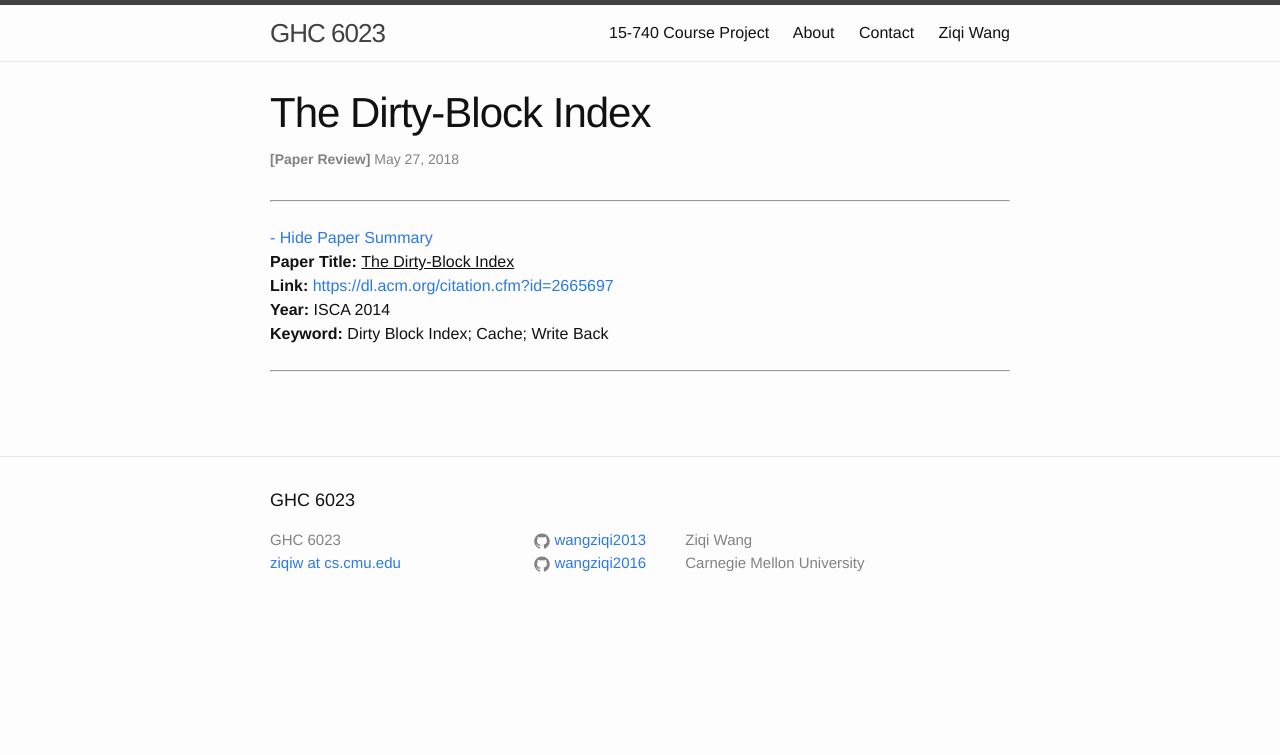
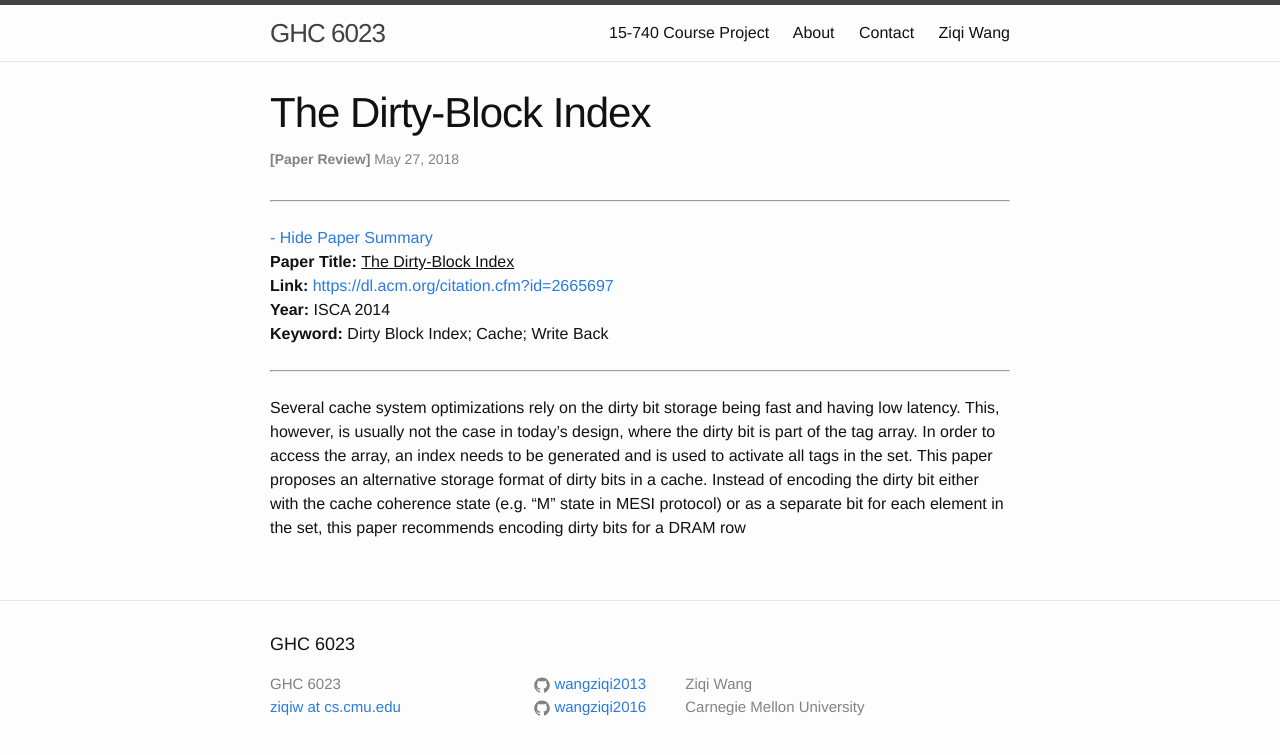
Before and after one commit to wangziqi2013/wangziqi2013.github.io, a Jekyll site: the page built from _posts/2018-05-27-dbi.markdown, in a window 1280 px wide. Shown: the top 755 px of the page. Built offline with Jekyll 4.4.1, drawn with Linux system fonts in a browser that asks for light colours.

Commit message:
Working on first paragraph

```diff
--- a/_posts/2018-05-27-dbi.markdown
+++ b/_posts/2018-05-27-dbi.markdown
@@ -12,3 +12,11 @@ htm_cd:
 htm_cr:
 version_mgmt:
 ---
+
+Several cache system optimizations rely on the dirty bit storage being fast and having
+low latency. This, however, is usually not the case in today's design, where the dirty
+bit is part of the tag array. In order to access the array, an index needs to be generated
+and is used to activate all tags in the set. This paper proposes an alternative storage format
+of dirty bits in a cache. Instead of encoding the dirty bit either with the cache coherence
+state (e.g. "M" state in MESI protocol) or as a separate bit for each element in the set, this
+paper recommends encoding dirty bits for a DRAM row
```
